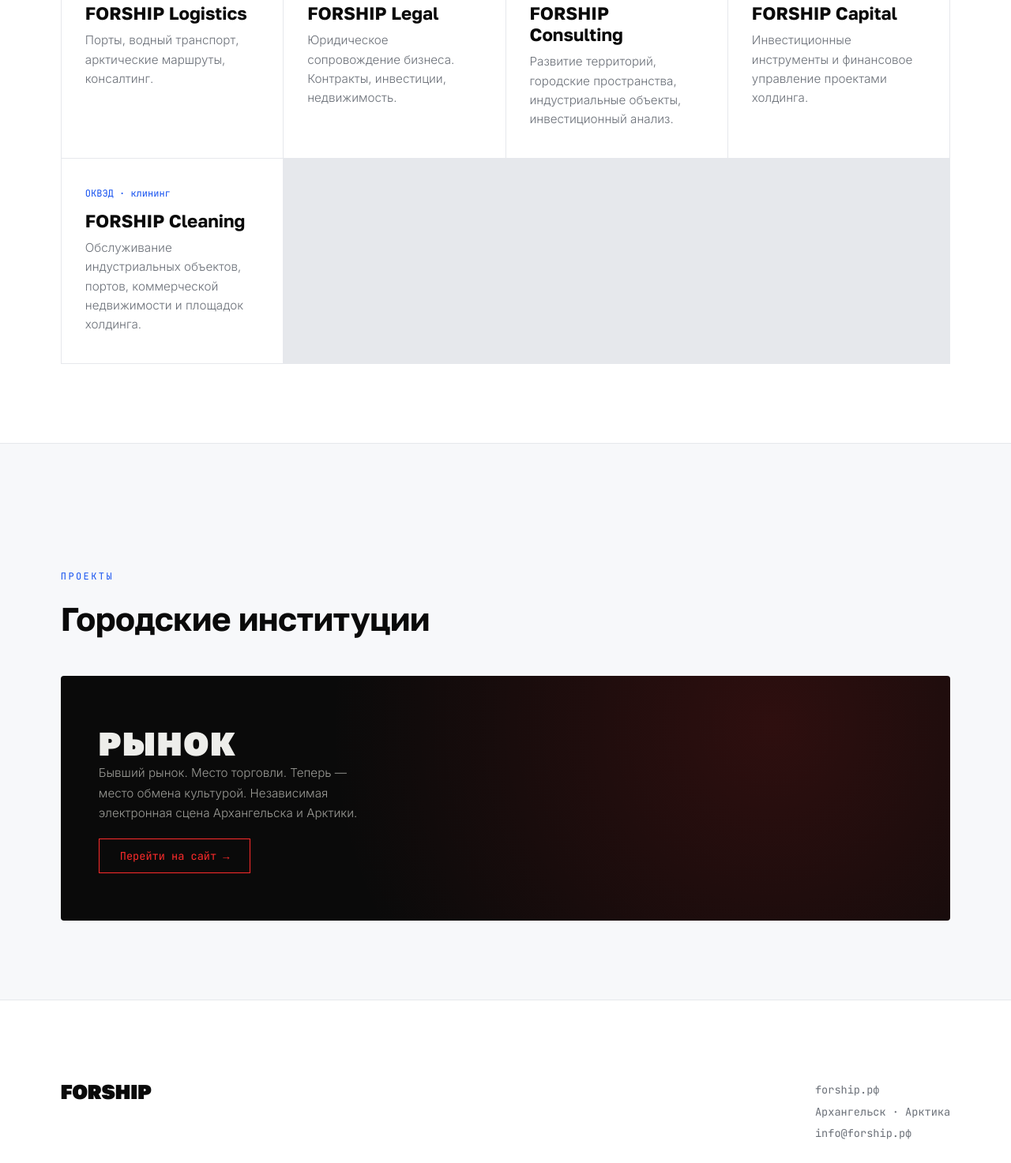
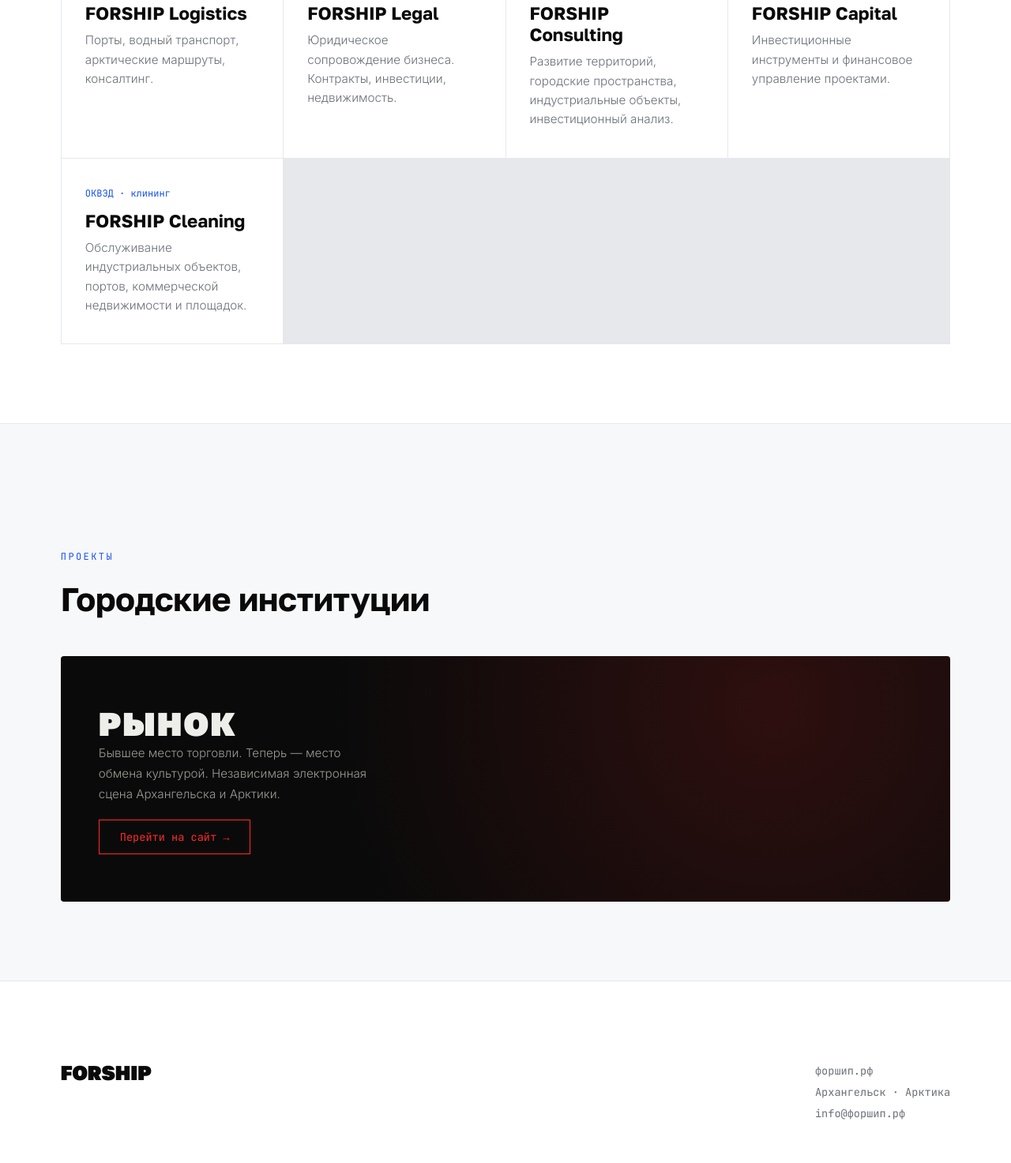
Before and after one commit to modules-conglomerate/forship, a plain HTML site: page index.html in a window 1280 px wide. Shown: the part 1507-2980 px from the top of the page at 79% size. Drawn offline with Linux system fonts and the light colour scheme.

Commit message:
Update index.html

```diff
--- a/index.html
+++ b/index.html
@@ -158,7 +158,7 @@
 <!-- DIRECTIONS -->
 <section id="directions" class="reveal">
   <span class="eyebrow">направления</span>
-  <h2 class="title">Пять направлений, один холдинг</h2>
+  <h2 class="title">Пять шипов единного контура </h2>
   <div class="grid">
     <div class="card">
       <div class="code">ОКВЭД · логистика</div>
@@ -178,12 +178,12 @@
     <div class="card">
       <div class="code">ОКВЭД · финансы</div>
       <h3>FORSHIP Capital</h3>
-      <p>Инвестиционные инструменты и финансовое управление проектами холдинга.</p>
+      <p>Инвестиционные инструменты и финансовое управление проектами.</p>
     </div>
     <div class="card">
       <div class="code">ОКВЭД · клининг</div>
       <h3>FORSHIP Cleaning</h3>
-      <p>Обслуживание индустриальных объектов, портов, коммерческой недвижимости и площадок холдинга.</p>
+      <p>Обслуживание индустриальных объектов, портов, коммерческой недвижимости и площадок.</p>
     </div>
   </div>
 </section>
@@ -195,7 +195,7 @@
   <div class="project-card">
     <div>
       <div class="name">РЫНОК</div>
-      <div class="desc">Бывший рынок. Место торговли. Теперь — место обмена культурой. Независимая электронная сцена Архангельска и Арктики.</div>
+      <div class="desc">Бывшее место торговли. Теперь — место обмена культурой. Независимая электронная сцена Архангельска и Арктики.</div>
       <a class="btn" href="https://club-rynok.vercel.app" target="_blank">Перейти на сайт →</a>
     </div>
   </div>
@@ -207,9 +207,9 @@
     <div class="logo">FORSHIP</div>
   </div>
   <div class="meta">
-    forship.рф<br>
+    форшип.рф<br>
     Архангельск · Арктика<br>
-    info@forship.рф
+    info@форшип.рф
   </div>
 </footer>
 
```
